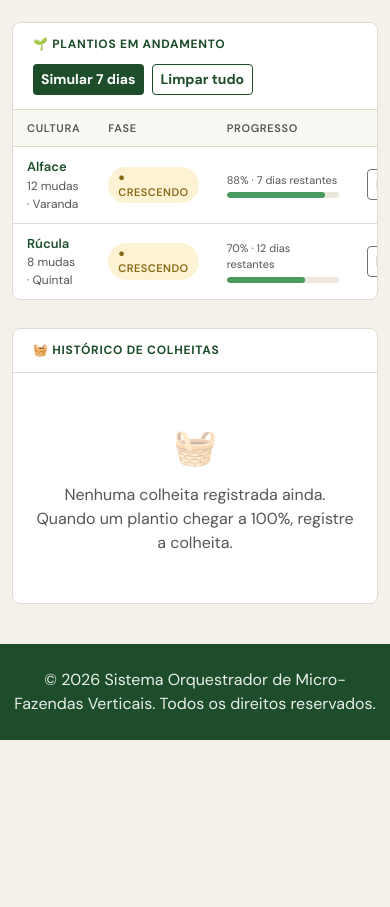
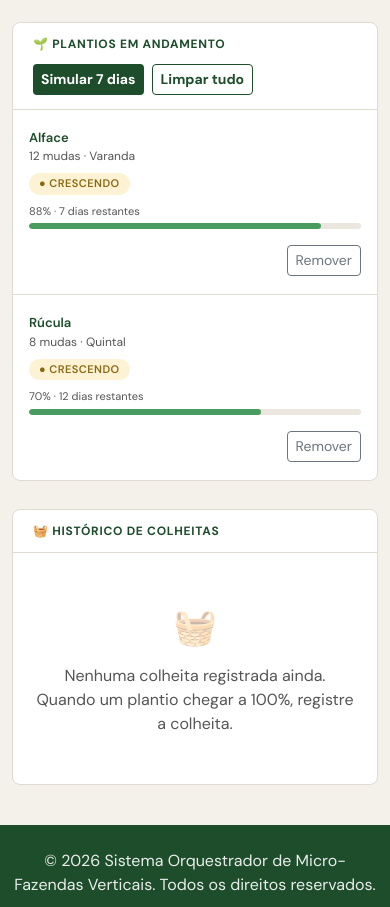
Before and after one commit to pjcreis/AGROTECH, a plain HTML site: page painel.html in a window 390 px wide. Shown: the part 1047-1954 px from the top of the page. Before the commit the page ends 1787 px from the top, so only its background shows below. Drawn offline with nearby package versions, Linux system fonts and the light colour scheme.

Commit message:
Update estilo.css

```diff
--- a/src/css/estilo.css
+++ b/src/css/estilo.css
@@ -321,4 +321,31 @@ footer p {
         line-height: 1.25;
         max-width: calc(100% - 56px);
     }
+
+
+    .tabela-plantios,
+    .tabela-plantios tbody,
+    .tabela-plantios tr,
+    .tabela-plantios td {
+        display: block;
+        width: 100%;
+    }
+    .tabela-plantios thead {
+        display: none;
+    }
+    .tabela-plantios tr {
+        padding: 14px 16px;
+        border-bottom: 1px solid var(--borda);
+    }
+    .tabela-plantios tr:last-child {
+        border-bottom: none;
+    }
+    .tabela-plantios td {
+        padding: 4px 0;
+        border-bottom: none;
+    }
+    .tabela-plantios td.text-end {
+        text-align: left;
+        margin-top: 8px;
+    }
 }
```
